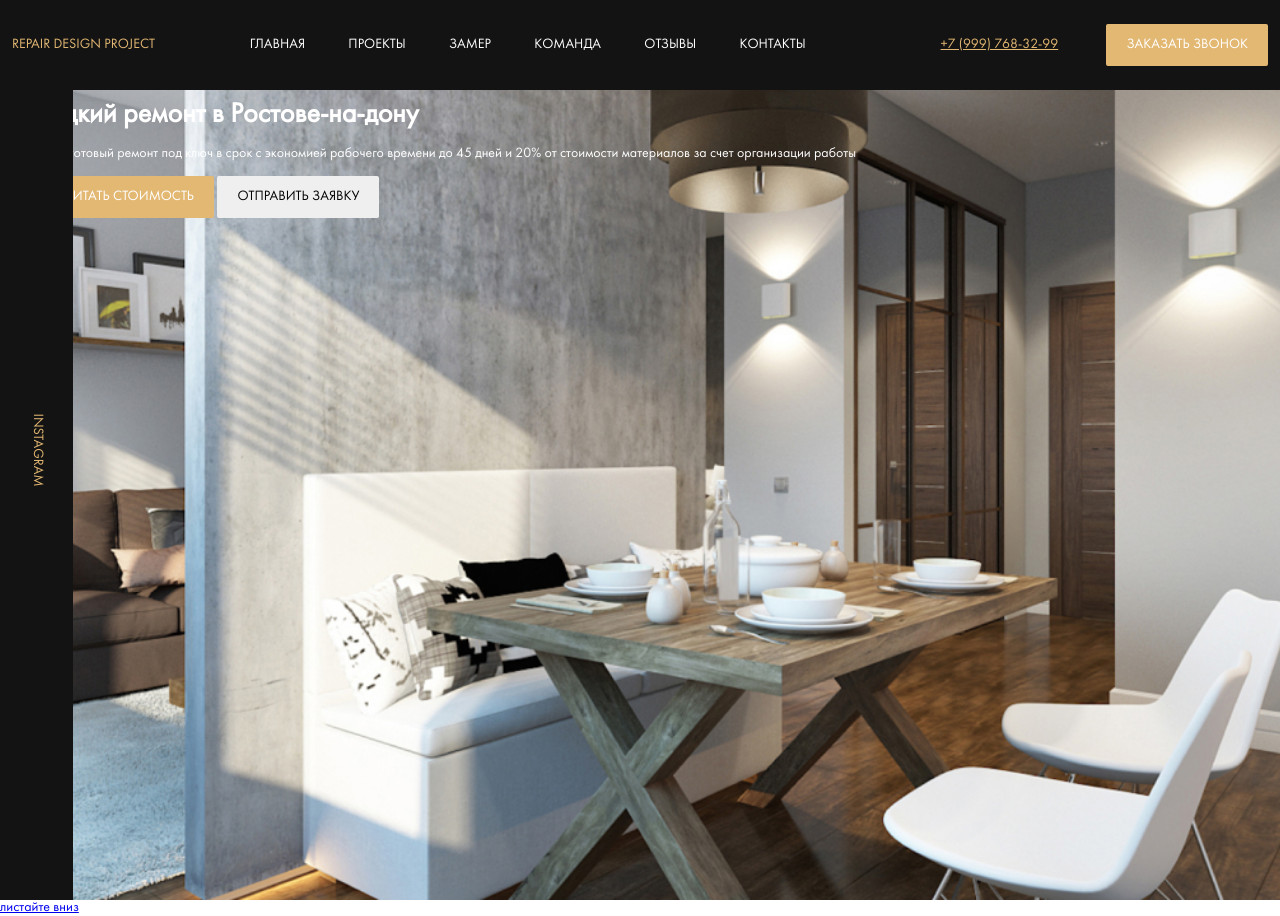
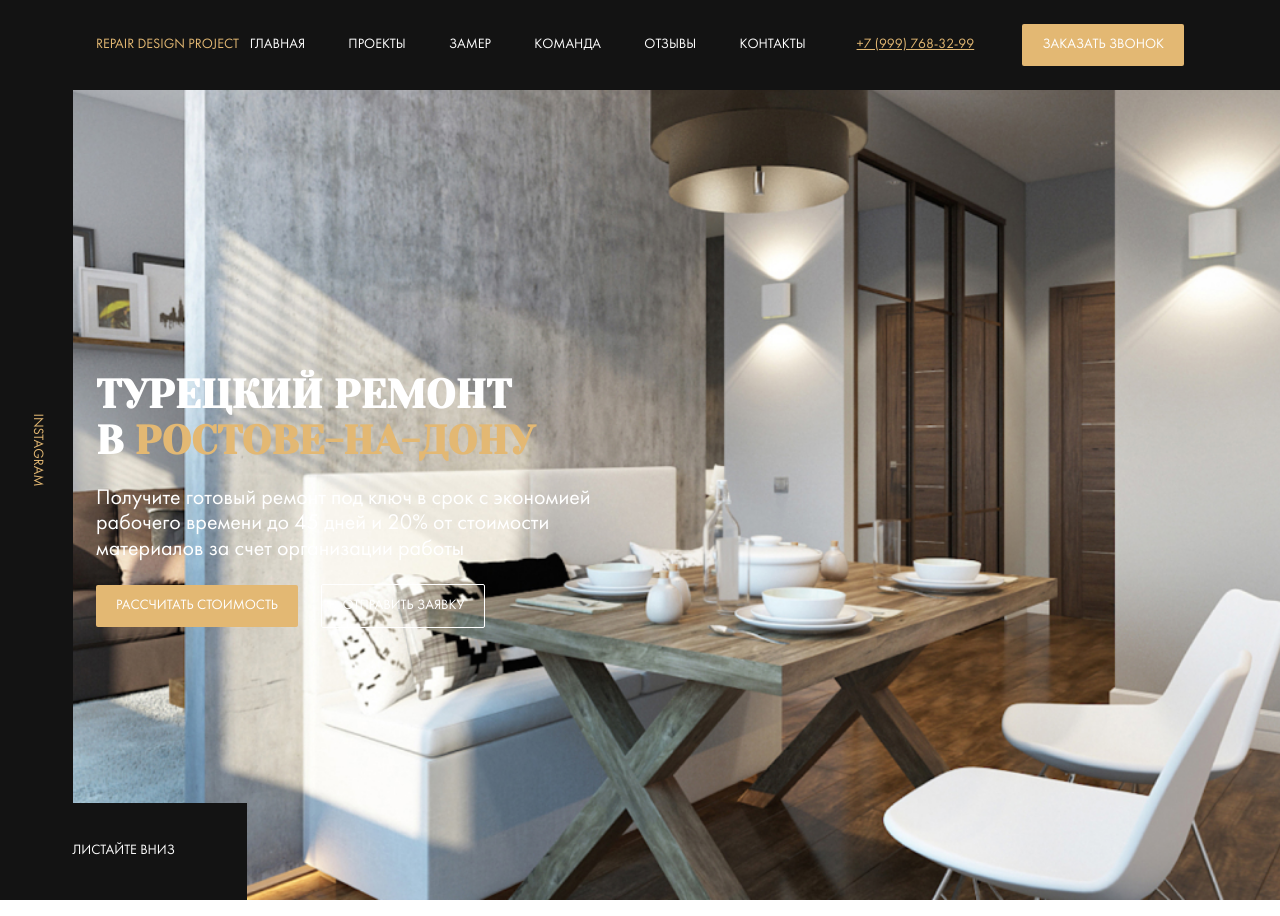
Before and after one commit to 0tohik0/repair-desind, a website: page index.html in a window 1280 px wide. Drawn offline with Linux system fonts and the light colour scheme; files whose address does not match are found by name.

Commit message:
feat: hero style and add Yeseva One font

```diff
--- a/index.html
+++ b/index.html
@@ -4,6 +4,7 @@
     <meta charset="UTF-8">
     <meta http-equiv="X-UA-Compatible" content="IE=edge">
     <meta name="viewport" content="width=device-width, initial-scale=1.0">
+    <link href="https://fonts.googleapis.com/css2?family=Yeseva+One&display=swap" rel="stylesheet">
     <link rel="stylesheet" href="css/style.css">
     <title>Document</title>
 </head>
@@ -34,18 +35,18 @@
             <div class="instagram hero__instagram">
                 <a href="#" class="instagram__link">Instagram</a>
             </div>
-            <div class="hero__content">
-                <div class="container">
-                    <h1 class="title hero__title">Турецкий ремонт в Ростове-на-дону</h1>
+            <div class="container">
+                 <div class="hero__content">
+                    <h1 class="title hero__title">Турецкий ремонт в&nbsp;<span class="title--primary">Ростове-на-дону</span></h1>
                     <p class="hero__text">Получите готовый ремонт под ключ в срок с экономией рабочего времени до 45    дней и 20% от стоимости материалов за счет организации работы</p>
                     <button class="button hero__button button--primary">Рассчитать стоимость</button>
                     <button class="button hero__button button--outline">Отправить заявку</button>
-                    </div>
-                <!-- /.container -->
+                </div>
+                <!-- /.hero__content -->
             </div>
-            <!-- /.hero__content -->
+            <!-- /.container -->
+            <a href="#" class="hero__scroll-down">листайте вниз</a>
         </section>
-        <a href="#" class="scroll-down">листайте вниз</a>
         <!-- /.hero -->
     </main>
 </body>
--- a/sass/_grid.sass
+++ b/sass/_grid.sass
@@ -1,3 +1,4 @@
 .container
+    width: 85%
     max-width: 1256px
     margin: auto
--- a/sass/templates/_hero.sass
+++ b/sass/templates/_hero.sass
@@ -1,15 +1,39 @@
 .hero
     position: relative
+    display: flex
+    flex-direction: column
+    justify-content: center
+    align-items: start
     padding-top: 100px
     background: $dark url('../img/hero-bg.jpg') no-repeat center / cover
     height: 100vh
     color: $light
+    &__content
+        max-width: 670px
+    &__text
+        font-size: 22px
+        max-width: 500px
+    &__button
+        margin-right: 20px
     &__instagram
         position: absolute
         left: 0
         top: 0
         max-width: 80px
         height: 100%
+    &__scroll-down
+        position: absolute
+        display: flex
+        align-items: center
+        justify-content: center
+        left: 0
+        bottom: 0
+        min-width: 247px
+        min-height: 97px
+        background-color: $dark
+        text-transform: uppercase
+        text-decoration: none
+        color: $light
 .instagram
     display: flex
     justify-content: space-between
@@ -22,3 +46,8 @@
         transform: rotate(90deg)
 .title
     margin: 0
+    font-family: 'Yeseva One', cursive
+    text-transform: uppercase
+    font-size: 40px
+    &--primary
+        color: $primary
```
Also changed, not shown: css/style.css.
